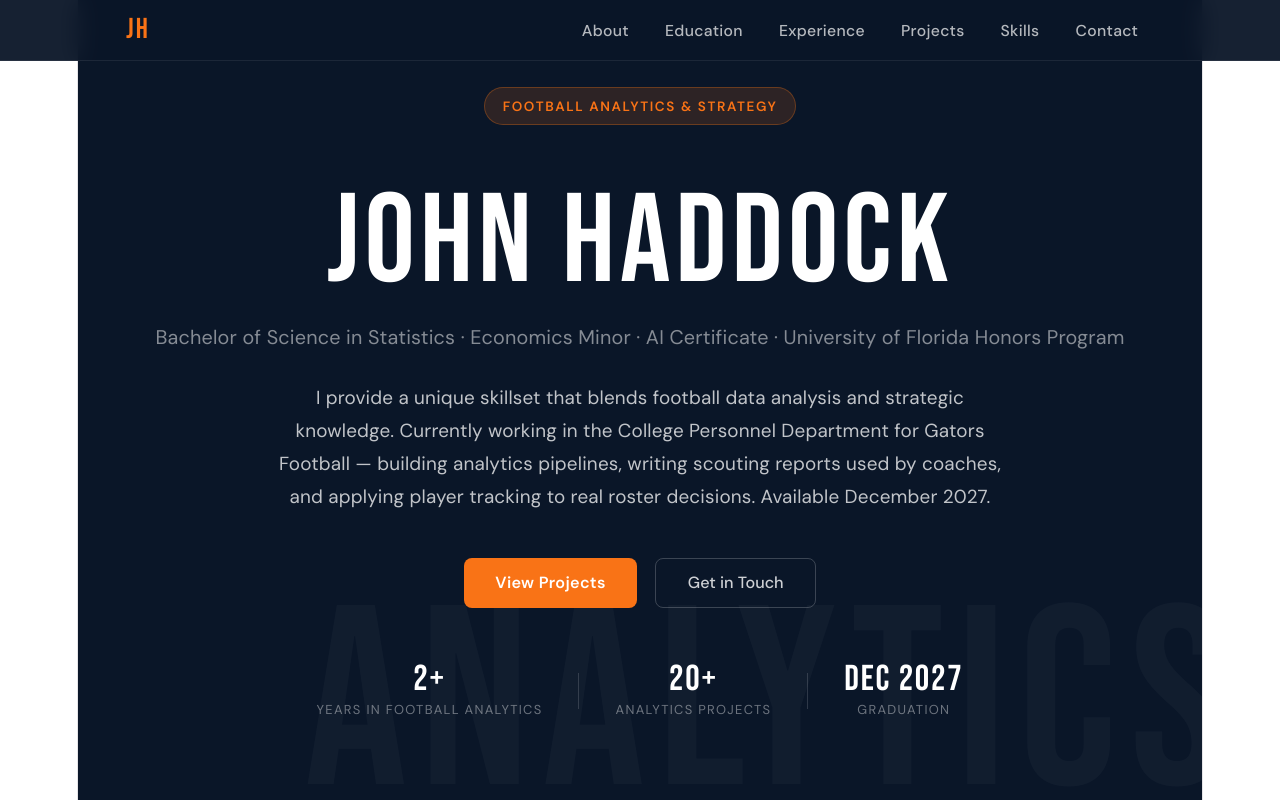
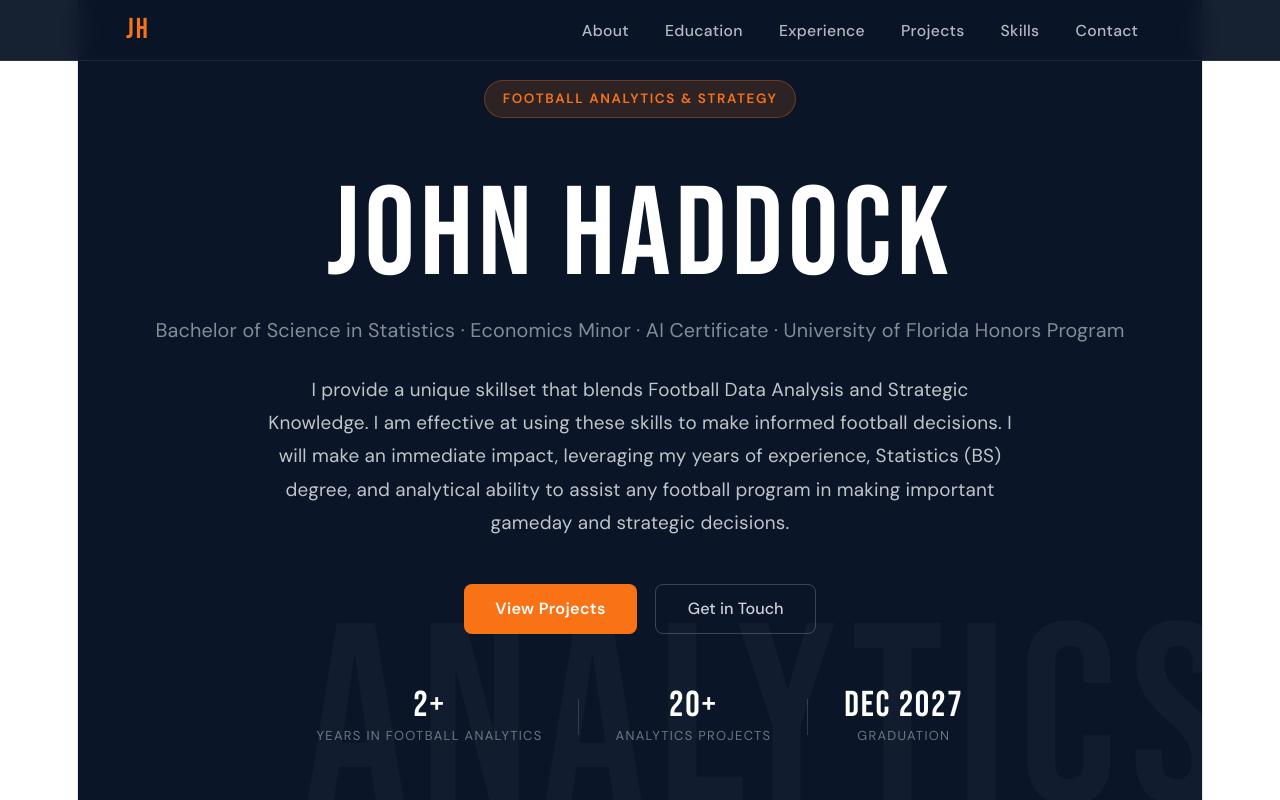
Before and after one commit to jdhaddock22/jdhaddock22.github.io, a React (Vite) app: page / in a window 1280 px wide. Shown: the top 800 px of the page. Built offline with nearby package versions, Linux system fonts and the light colour scheme.

Commit message:
Update hero bio text

```diff
--- a/src/App.jsx
+++ b/src/App.jsx
@@ -111,10 +111,8 @@ export default function App() {
             </p>
           </p>
           <p className="hero-bio">
-            I provide a unique skillset that blends football data analysis and strategic knowledge.
-            Currently working in the College Personnel Department for Gators Football — building
-            analytics pipelines, writing scouting reports used by coaches, and applying player
-            tracking to real roster decisions. Available December 2027.
+            I provide a unique skillset that blends Football Data Analysis and Strategic Knowledge. I am effective at using these skills to make informed football decisions. I will make an immediate impact, leveraging my years of experience, Statistics (BS) degree, and analytical ability to assist any football program in making important gameday and strategic decisions.
+
           </p>
           <div className="hero-cta">
             <button className="btn-primary" onClick={() => scrollTo("Projects")}>View Projects</button>
```
